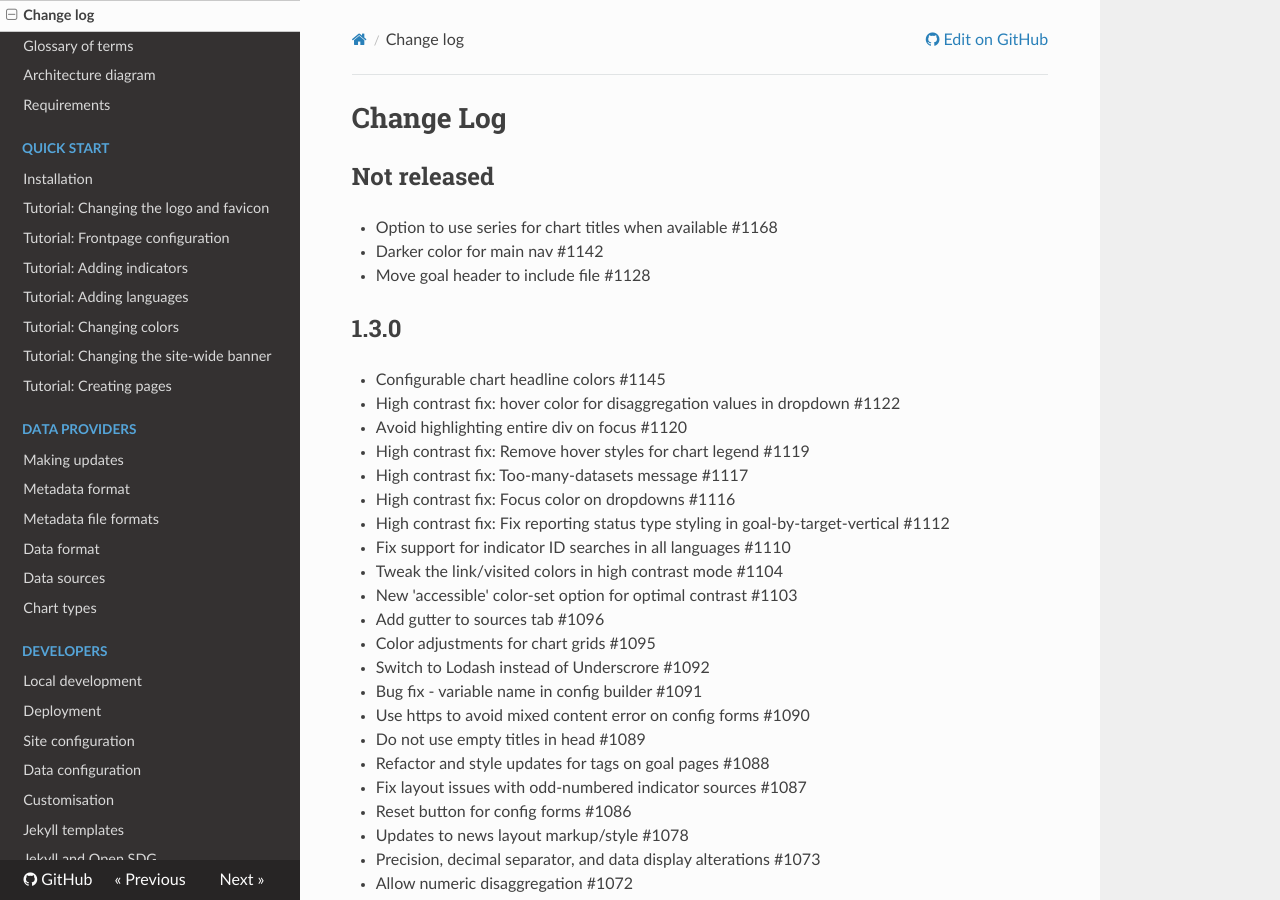
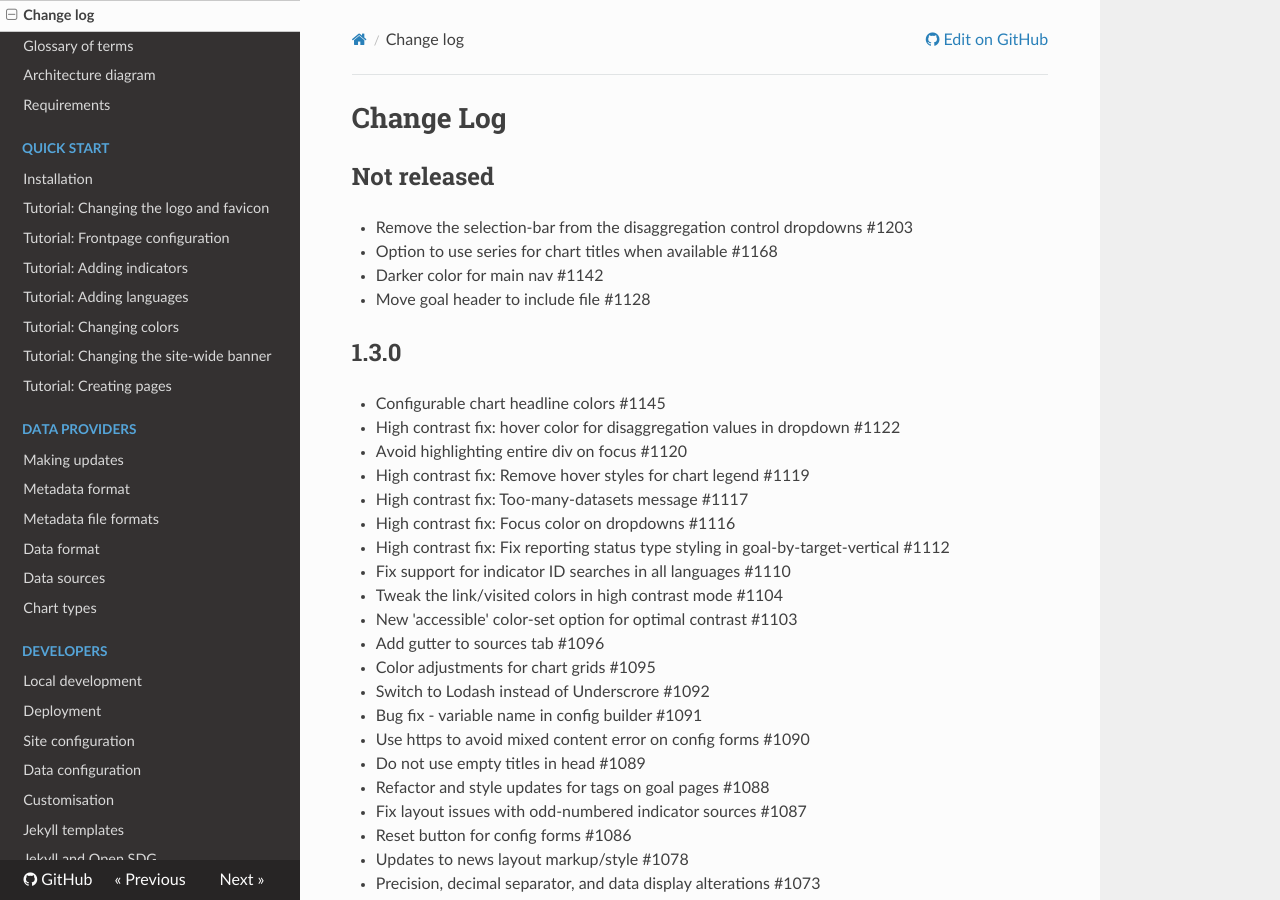
Before and after one commit to open-sdg/open-sdg, an MkDocs documentation site: the page built from docs/changelog.md, in a window 1280 px wide and 900 px high. Built offline with MkDocs 1.6.1, drawn with Linux system fonts in a browser that asks for light colours; nearby versions of some CDN libraries; old or Windows-style settings are respelled for this version of MkDocs.

Commit message:
Add changelog entry

```diff
--- a/docs/changelog.md
+++ b/docs/changelog.md
@@ -2,6 +2,7 @@
 
 ## Not released
 
+* Remove the selection-bar from the disaggregation control dropdowns #1203
 * Option to use series for chart titles when available #1168
 * Darker color for main nav #1142
 * Move goal header to include file #1128
```
